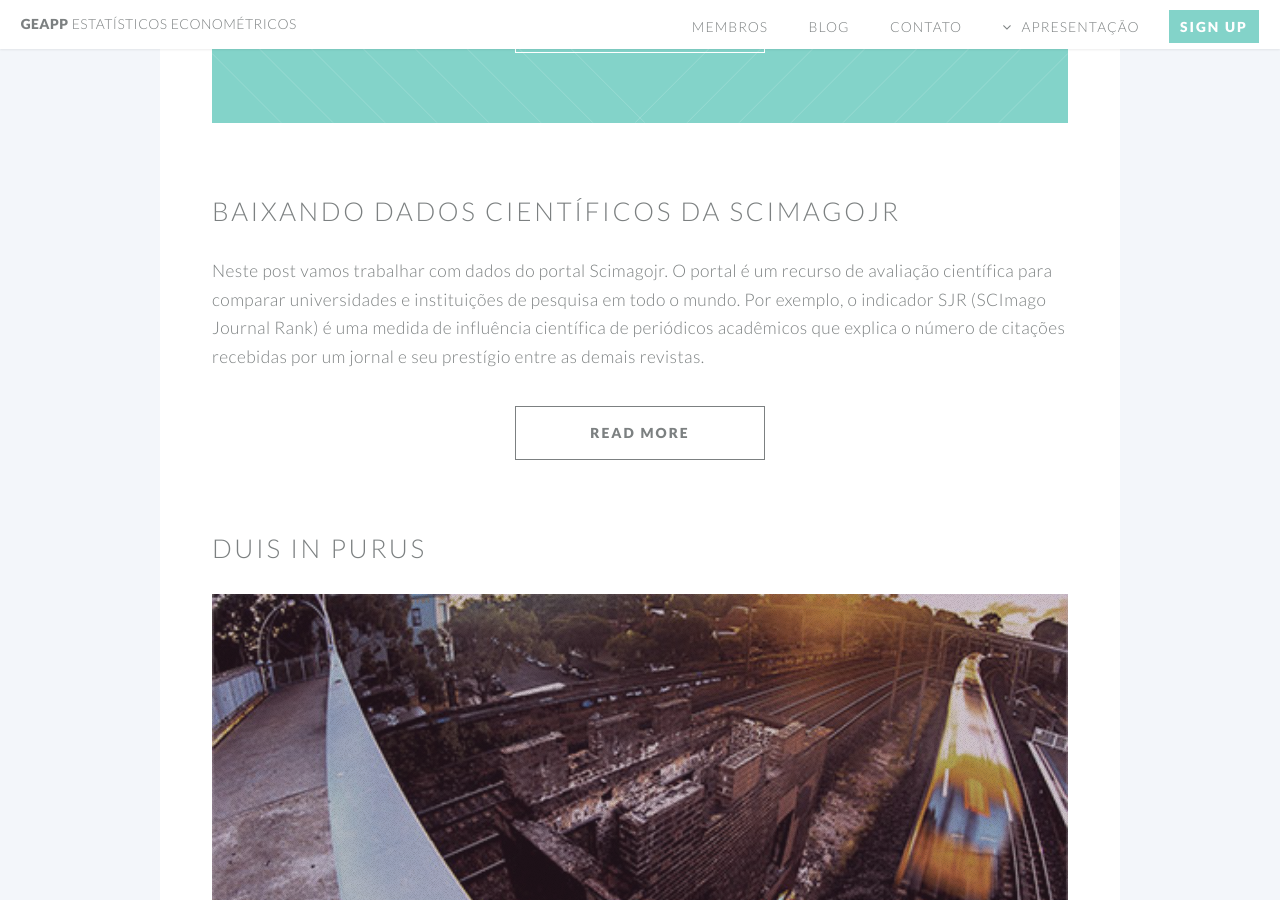
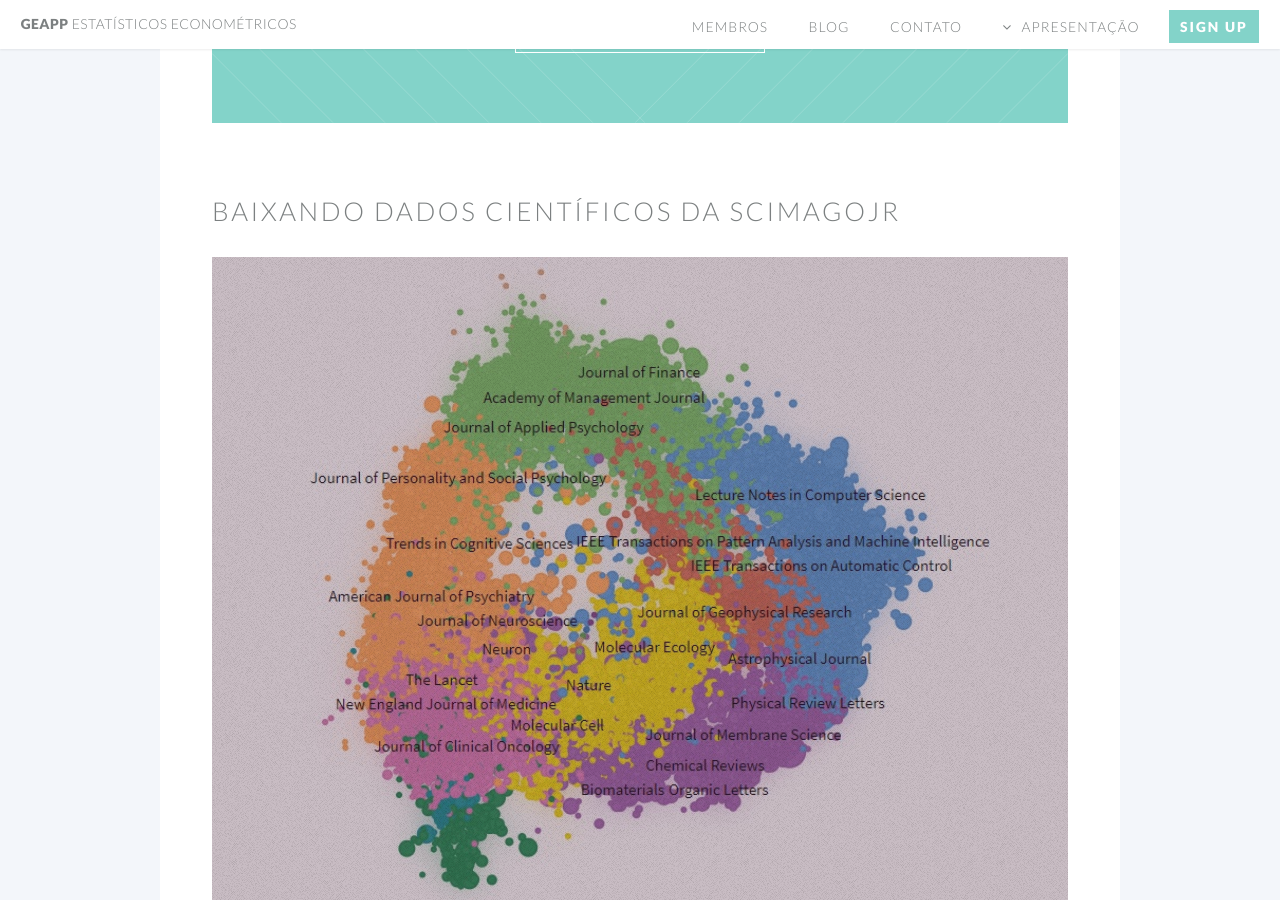
Before and after one commit to econometrick/econometrick.github.io, a Jekyll site: the page built from blog.html, in a window 1280 px wide and 900 px high, scrolled down 473 px. Built offline with Jekyll 4.4.1, drawn with Linux system fonts in a browser that asks for light colours.

Commit message:
Update 2017-09-09-download.markdown

```diff
--- a/_posts/2017-09-09-download.markdown
+++ b/_posts/2017-09-09-download.markdown
@@ -6,6 +6,8 @@
 permalink: /downloaddata-post.html
 markdown: kramdown
 ---
+
+<span class="image featured"><img src="/images/pic06.jpg" alt=""></span>
 
 
 Neste *post* vamos trabalhar com dados do portal _Scimagojr_. O portal é um recurso de avaliação científica para comparar universidades e instituições de pesquisa em todo o mundo. Por exemplo, o indicador SJR (*SCImago Journal Rank*) é uma medida de influência científica de periódicos acadêmicos que explica o número de citações recebidas por um jornal e seu prestígio entre as demais revistas.
```
